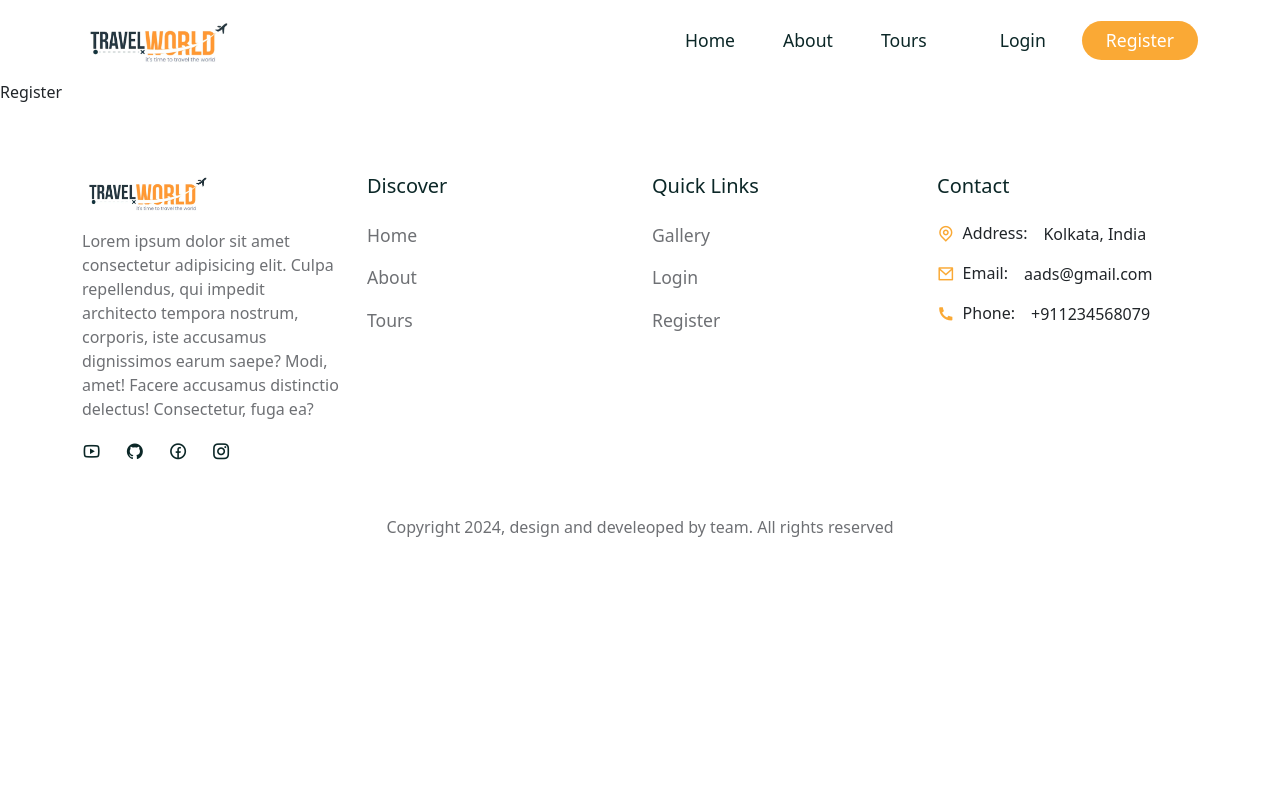
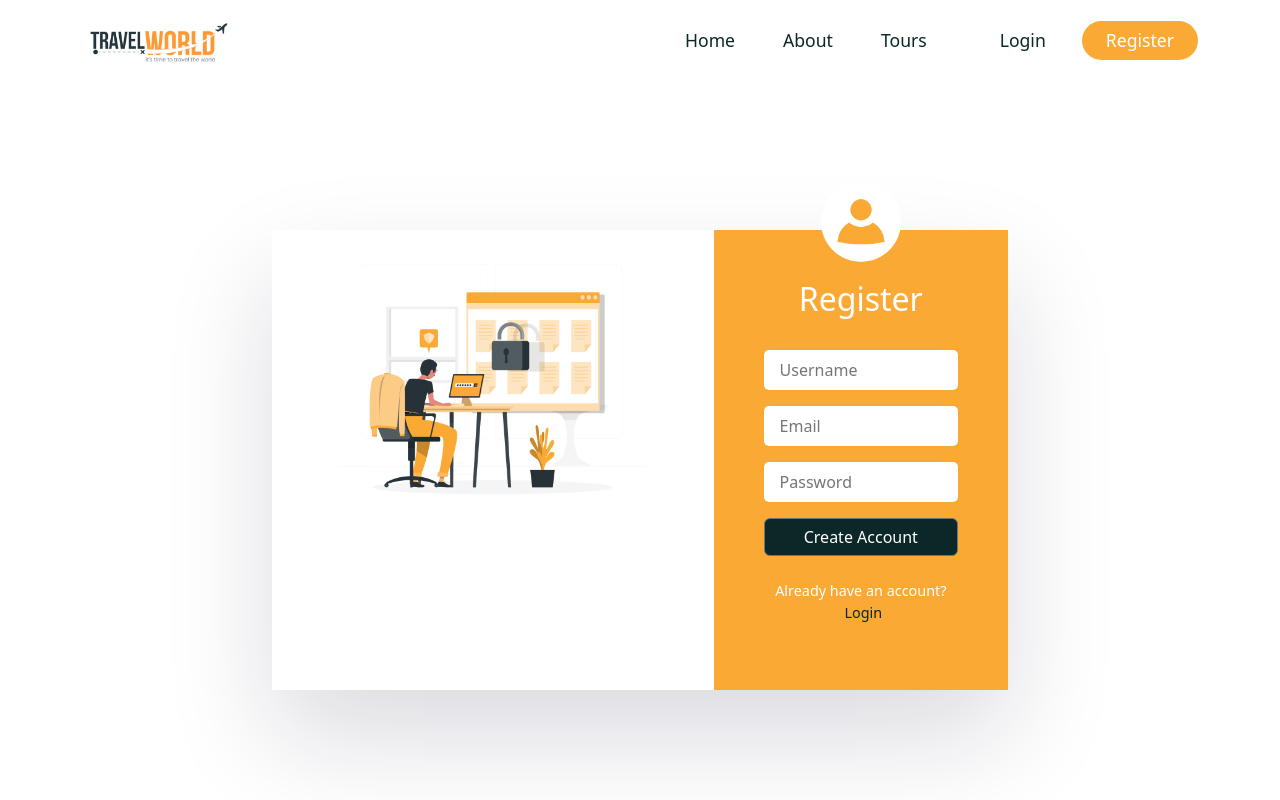
Before and after one commit to Antarip1047/Tours-and-Travels-MERN, a React (Create React App) app in the folder frontend/: page /register in a window 1280 px wide. Shown: the top 800 px of the page. Built offline with nearby package versions, Linux system fonts and the light colour scheme; a web font is replaced by a local one.

Commit message:
Registration page done

```diff
--- a/frontend/src/pages/Login.jsx
+++ b/frontend/src/pages/Login.jsx
@@ -8,7 +8,6 @@
 import userIcon from '../assets/images/user.png'
 
 const Login = () => {
-
     const [credentials,setCredentials] = useState({
         email: undefined,
         password: undefined
@@ -17,7 +16,6 @@
     const handleChange = e => {
         setCredentials(prev=>({...prev, [e.target.id]:e.target.value}))
     };
-
 
     const handleClick = e=> {
         e.preventDefault();
--- a/frontend/src/pages/Register.jsx
+++ b/frontend/src/pages/Register.jsx
@@ -1,8 +1,62 @@
-import React from 'react'
+import React, { useState } from 'react'
+
+import {Container, Row, Col,Form, FormGroup, Button} from 'reactstrap'
+import { Link } from "react-router-dom";
+import '../styles/login.css'
+
+import registerImg from '../assets/images/register.png'
+import userIcon from '../assets/images/user.png'
 
 const Register = () => {
+    const [credentials,setCredentials] = useState({
+        username: undefined,
+        email: undefined,
+        password: undefined
+    })
+
+    const handleChange = e => {
+        setCredentials(prev=>({...prev, [e.target.id]:e.target.value}))
+    };
+
+    const handleClick = e=> {
+        e.preventDefault();
+    }
+
   return (
-    <div>Register</div>
+    <section>
+        <Container>
+            <Row>
+                <Col lg="8" className='m-auto'>
+                    <div className="login__container d-flex justify-content-between">
+                        <div className="login__img">
+                            <img src={registerImg} alt="" />
+                        </div>
+
+                        <div className="login__form">
+                            <div className="user">
+                                <img src={userIcon} alt="" />
+                            </div>
+                            <h2>Register</h2>
+
+                            <Form onSubmit={handleClick}>
+                                <FormGroup>
+                                    <input type='text' placeholder='Username' required id='username' onChange={handleChange}/>
+                                </FormGroup>
+                                <FormGroup>
+                                    <input type='email' placeholder='Email' required id='email' onChange={handleChange}/>
+                                </FormGroup>
+                                <FormGroup>
+                                    <input type='password' placeholder='Password' required id='password' onChange={handleChange}/>
+                                </FormGroup>
+                                <Button className='btn secondary__btn auth__btn'>Create Account</Button>
+                            </Form>
+                            <p>Already have an account? <Link to='/login'>Login</Link></p>
+                        </div>
+                    </div>
+                </Col>
+            </Row>
+        </Container>
+    </section>
   )
 }
 
```
